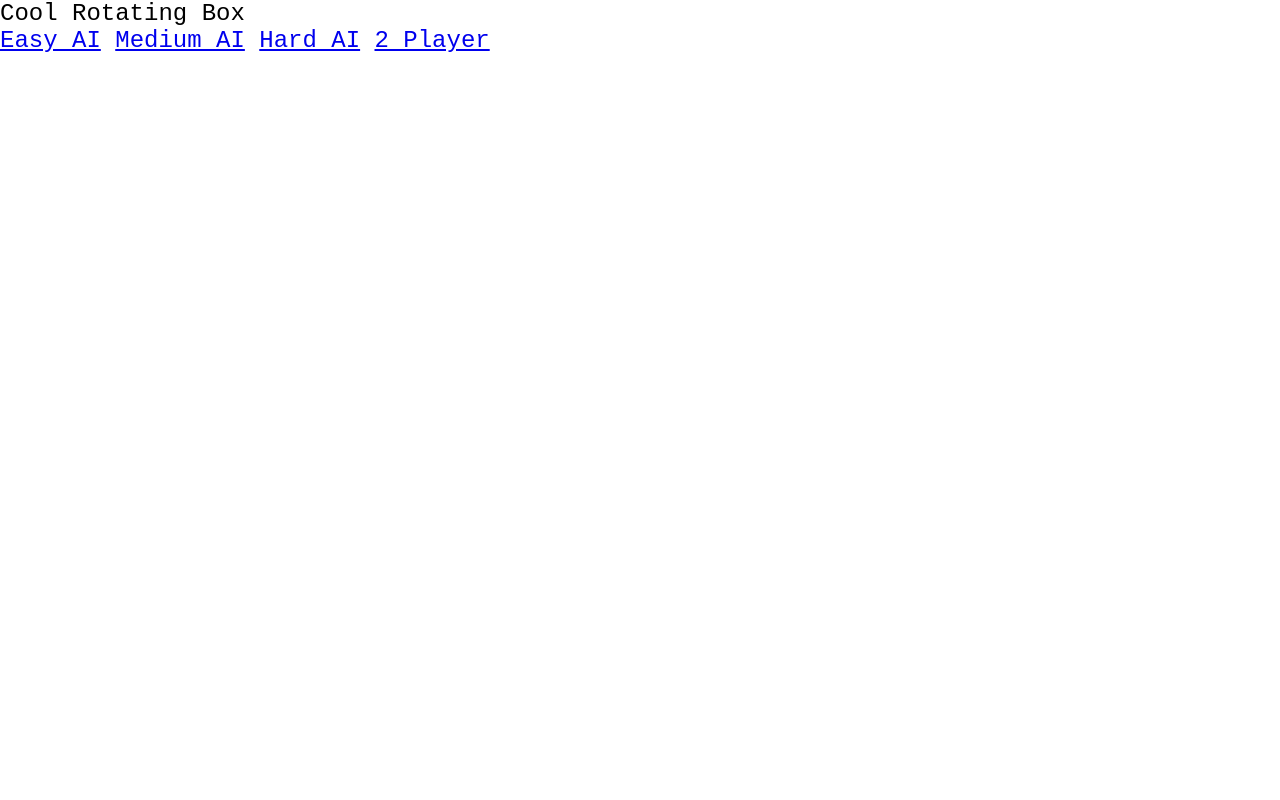
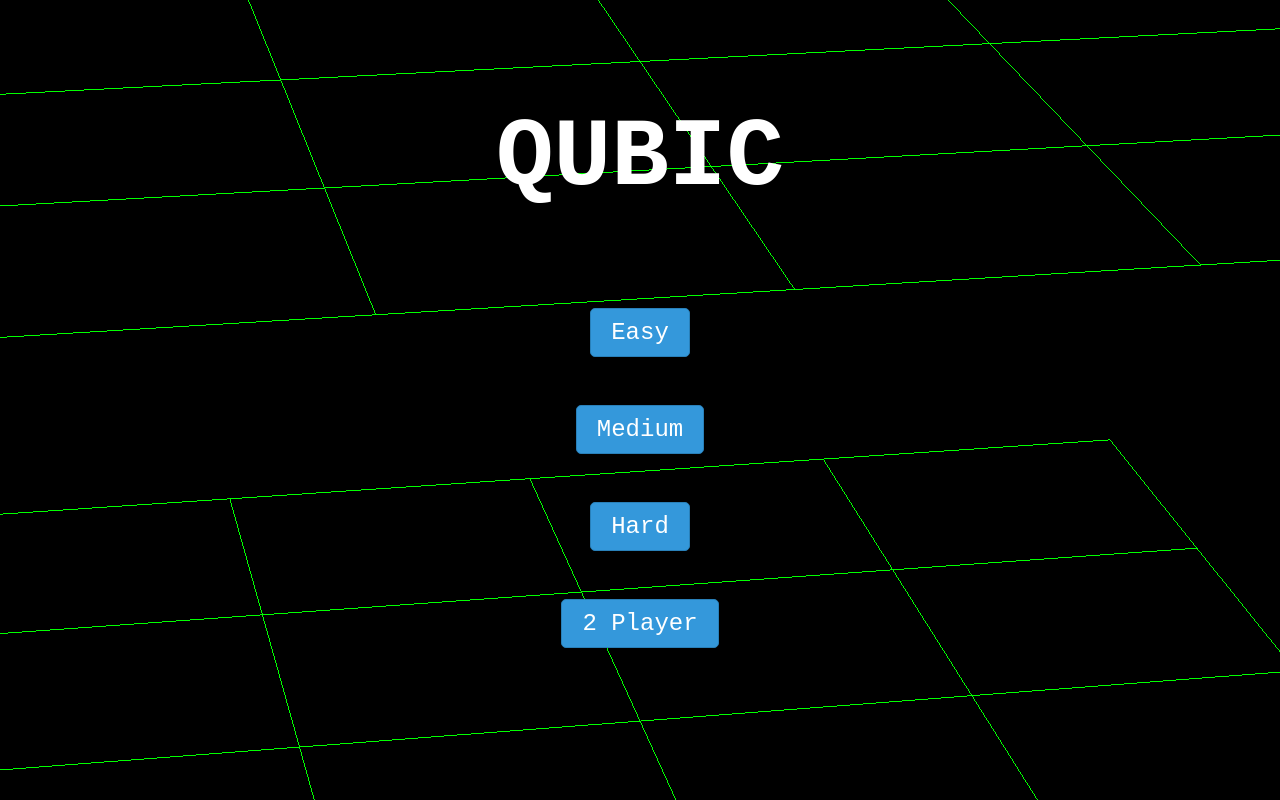
Before and after one commit to XanderGardner/qubic_ai, a plain HTML site: page index.html in a window 1280 px wide. Drawn offline with nearby package versions, Linux system fonts and the light colour scheme.

Commit message:
loading main screen

```diff
--- a/index.html
+++ b/index.html
@@ -21,15 +21,38 @@
       document.head.appendChild(linkElement);
     </script>
 
+    <!-- define where to get threejs package -->
+    <script type="importmap">
+      {
+        "imports": {
+          "three": "https://unpkg.com/three@v0.160.0/build/three.module.js",
+          "three/addons/": "https://unpkg.com/three@v0.160.0/examples/jsm/"
+        }
+      }
+    </script>
+
 	</head>
 
 	<body>
-    <div>Cool Rotating Box</div>
+    <h1>QUBIC</h1>
 
     <!-- button go to game -->
-    <a href="#" onclick="navigateTo('game/ai_easy.html')">Easy AI</a>
-    <a href="#" onclick="navigateTo('game/ai_medium.html')">Medium AI</a>
-    <a href="#" onclick="navigateTo('game/ai_hard.html')">Hard AI</a>
-    <a href="#" onclick="navigateTo('game/multiplayer.html')">2 Player</a>
+    <div id="buttoncontainer">
+      <a href="#" onclick="navigateTo('game/ai_easy.html')">Easy</a>
+      <a href="#" onclick="navigateTo('game/ai_medium.html')">Medium</a>
+      <a href="#" onclick="navigateTo('game/ai_hard.html')">Hard</a>
+      <a href="#" onclick="navigateTo('game/multiplayer.html')">2 Player</a>
+    </div>
+
+    <!-- game code -->
+    <script>
+      const gameType = "multiplayer";
+
+      const engineScript = document.createElement('script');
+      engineScript.type = 'module';
+      engineScript.src = baseURL + 'scripts/index_loading.js';
+      document.body.appendChild(engineScript);
+    </script>
+
   </body>
 </html>
--- /dev/null
+++ b/scripts/index_loading.js
@@ -0,0 +1,109 @@
+import * as THREE from 'three';
+import WebGL from 'three/addons/capabilities/WebGL.js';
+import {OrbitControls} from 'three/addons/controls/OrbitControls.js';
+
+//////////////// gloabl variables ////////////////
+
+// constants
+const z_stretch = 2;
+const color_board_edges = 0x00ff00;
+const color_token1 = 0x00ff00;
+const color_token2 = 0xff0000;
+const opacity_base = 0.6
+const opacity_hover = 0.3;
+
+// create scene, camera, and rederer
+const scene = new THREE.Scene();
+
+const camera = new THREE.PerspectiveCamera(10, window.innerWidth/window.innerHeight, 0.1, 100);
+camera.position.set(10, 60, 12 * z_stretch);
+camera.up.set(0, 0, 1);
+
+const renderer = new THREE.WebGLRenderer();
+renderer.setSize(window.innerWidth, window.innerHeight);
+
+
+
+var rendererElement = renderer.domElement;
+
+// Set the style for the renderer element to make it act as a background
+rendererElement.style.position = 'fixed';
+rendererElement.style.top = '0';
+rendererElement.style.left = '0';
+rendererElement.style.width = '100%';
+rendererElement.style.height = '100%';
+rendererElement.style.zIndex = '-1'; // Set a negative z-index to place it behind everything
+
+// Append the renderer element to the body
+document.body.appendChild(rendererElement);
+
+
+// document.body.appendChild(renderer.domElement);
+
+// create camera orbit
+const orbit = new OrbitControls(camera, renderer.domElement);
+orbit.target.set(2,2,1.5*z_stretch)
+orbit.enableZoom = false;
+orbit.enablePan = false;
+orbit.update();
+
+// create axes
+const axes = new THREE.AxesHelper(5)
+
+// create spaces
+function create_space(x, y, z) {
+
+  // create the edges of the space
+  const edgesGeometry = new THREE.EdgesGeometry(new THREE.BoxGeometry(1, 1, 0));
+  const edgesMaterial = new THREE.LineBasicMaterial({ color: color_board_edges });
+  const edgesMesh = new THREE.LineSegments(edgesGeometry, edgesMaterial);
+  edgesMesh.position.set(x+0.5,y+0.5,z*z_stretch);
+
+  return edgesMesh;
+}
+
+let tokens = [];
+for (let x = 0; x <= 3; x++) {
+  for (let y = 0; y <= 3; y++) {
+    for (let z = 0; z <= 3; z++) {
+      let edge = create_space(x,y,z);
+      scene.add(edge);
+    }
+  }
+}
+
+
+
+// animate loop
+function animate() {
+
+  const angle = Date.now() * 0.0005; // rotation speed
+  const radius = 15;
+
+  camera.position.x = orbit.target.x + radius * Math.sin(angle);
+  camera.position.z = orbit.target.z + radius * Math.cos(angle)/2;
+  camera.position.y = orbit.target.y + radius * Math.cos(angle)/4;
+  camera.lookAt(orbit.target);
+
+  // render frame
+	renderer.render(scene, camera);
+}
+
+// check for resizing window
+window.addEventListener('resize', function() {
+  camera.aspect = window.innerWidth / window.innerHeight;
+  camera.updateProjectionMatrix();
+  renderer.setSize(window.innerWidth, window.innerHeight);
+});
+
+// check if 3js is able to be supported on this device/browser
+if ( WebGL.isWebGLAvailable() ) {
+
+  renderer.setAnimationLoop(animate);
+
+} else {
+
+	const warning = WebGL.getWebGLErrorMessage();
+	document.getElementById('container').appendChild(warning);
+
+}
--- a/styles/base.css
+++ b/styles/base.css
@@ -4,6 +4,38 @@ body {
   padding: 0;
   font-size: 3vh; /* Font size in em units */
 }
+
+h1 {
+  width: 100%;
+  text-align: center;
+  color: #fff; /* Button text color */
+  padding-top: 5vh;
+  font-size: 12vh;
+}
+
+a {
+  text-decoration: none;
+  display: inline-block;
+  padding: 10px 20px;
+  background-color: #3498db; /* Button background color */
+  color: #fff; /* Button text color */
+  border: 1px solid #2980b9; /* Button border color */
+  border-radius: 5px; /* Adjust border-radius for rounded corners */
+  transition: background-color 0.3s ease; /* Smooth transition effect */
+}
+a:hover {
+  background-color: #2980b9; /* Change background color on hover */
+}
+
+#buttoncontainer {
+  display: flex;
+  flex-direction: column;
+  justify-content: center;
+  align-items: center;
+  gap: 6vh;
+  height: 50vh; /* Adjust height as needed */
+}
+
 
 #gamestatediv {
   position: fixed;
@@ -16,6 +48,8 @@ body {
 }
 
 
+
+
 /* ///////////////// game engine styles ///////////////// */
 
 @media screen and (orientation: landscape) {
@@ -23,11 +57,9 @@ body {
     position: absolute;
     top: 5vh;
     left: 4vh;
-    width: 100%;
     text-align: left;
     display: block;
     z-index: 101;
-    color: white;
   }
 
   #gamemodediv {
@@ -45,20 +77,17 @@ body {
 @media screen and (orientation: portrait) {
   #restartbutton {
     position: fixed;
-    bottom: 6vh;
-    left: 4vw;
-    width: 100%;
+    bottom: 7vh;
+    left: 5%;
     text-align: center;
     display: block;
     z-index: 101;
-    color: white;
   }
 
   #gamemodediv {
     position: fixed;
-    bottom: 1vh;
-    left: 4vw;
-    width: 100%;
+    bottom: 2vh;
+    left: 5%;
     text-align: center;
     display: block;
     z-index: 100;
```
